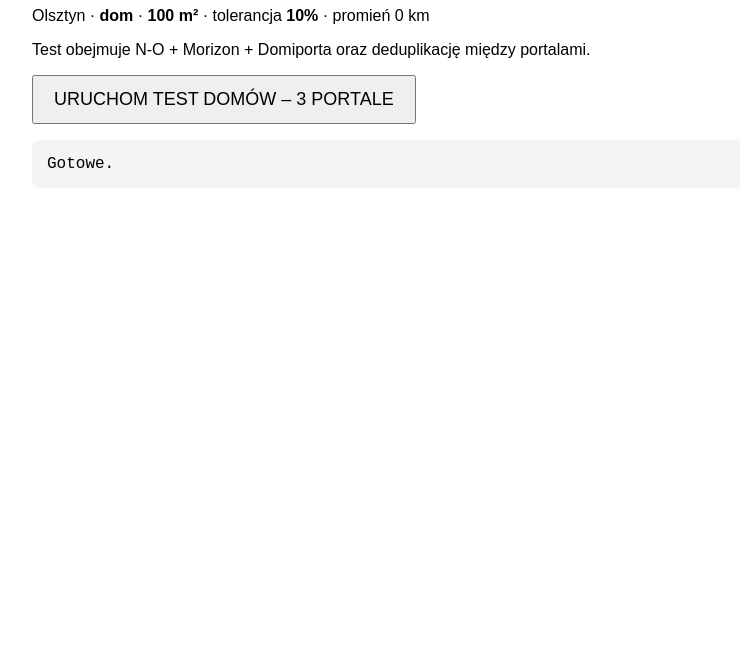
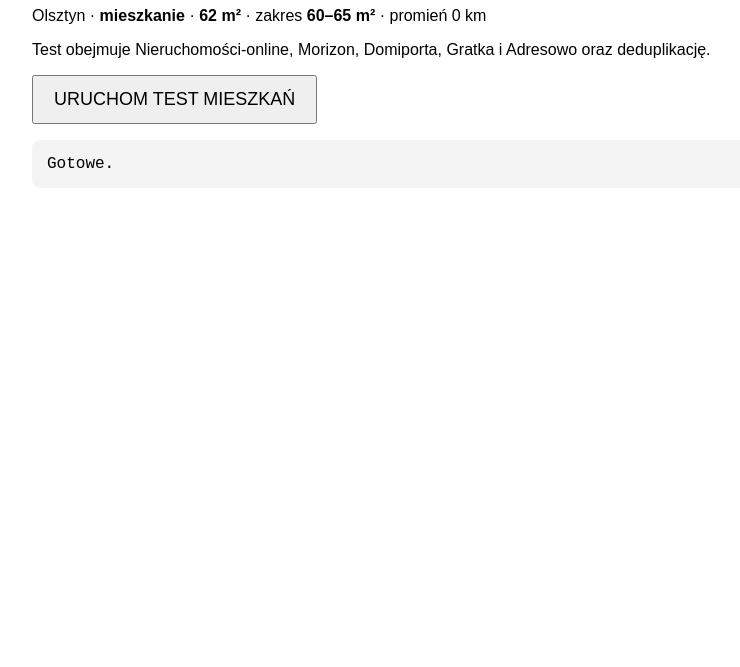
Before and after one commit to denem1984/Analizator-cen-ofertowych, a website: page diagnostic-no.html in a window 1280 px wide. Shown: the part 133-800 px from the top of the page, without its empty margins (108-848 px from the left). Drawn offline with Linux system fonts and the light colour scheme.

Commit message:
N-O: popraw właściwy tester mieszkań

```diff
--- a/diagnostic-no.html
+++ b/diagnostic-no.html
@@ -1 +1 @@
-<!doctype html><meta charset="utf-8"><title>Diagnostyka domów – Combined API</title><style>body{font:16px Arial;max-width:1000px;margin:40px auto;padding:20px}button{font-size:18px;padding:12px 20px}pre{white-space:pre-wrap;background:#f4f4f4;padding:15px;border-radius:8px}</style><h1>Diagnostyka domów – Combined API</h1><p>Olsztyn · <b>dom</b> · <b>100 m²</b> · tolerancja <b>10%</b> · promień 0 km</p><p>Test obejmuje N-O + Morizon + Domiporta oraz deduplikację między portalami.</p><button onclick="run()">URUCHOM TEST DOMÓW – 3 PORTALE</button><pre id="out">Gotowe.</pre><script>async function run(){const o=document.getElementById('out');o.textContent='Uruchamiam pełny test domów…';try{const r=await fetch('/api/live/combined?location=Olsztyn&area=100&tolerance=10&radius=0&propertyType=dom',{cache:'no-store'});const t=await r.text();o.textContent='HTTP '+r.status+'\n\n'+t}catch(e){o.textContent='BŁĄD: '+e.message}}</script>
+<!doctype html><meta charset="utf-8"><title>Diagnostyka mieszkań – Combined API</title><style>body{font:16px Arial;max-width:1000px;margin:40px auto;padding:20px}button{font-size:18px;padding:12px 20px}pre{white-space:pre-wrap;background:#f4f4f4;padding:15px;border-radius:8px}</style><h1>Diagnostyka mieszkań – Combined API</h1><p>Olsztyn · <b>mieszkanie</b> · <b>62 m²</b> · zakres <b>60–65 m²</b> · promień 0 km</p><p>Test obejmuje Nieruchomości-online, Morizon, Domiporta, Gratka i Adresowo oraz deduplikację.</p><button onclick="run()">URUCHOM TEST MIESZKAŃ</button><pre id="out">Gotowe.</pre><script>async function run(){const o=document.getElementById('out');o.textContent='Uruchamiam pełny test mieszkań…';try{const r=await fetch('/api/live/combined?location=Olsztyn&area=62&tolerance=4.0322580645&radius=0&propertyType=mieszkanie',{cache:'no-store'});const t=await r.text();o.textContent='HTTP '+r.status+'\n\n'+t}catch(e){o.textContent='BŁĄD: '+e.message}}</script>
```
